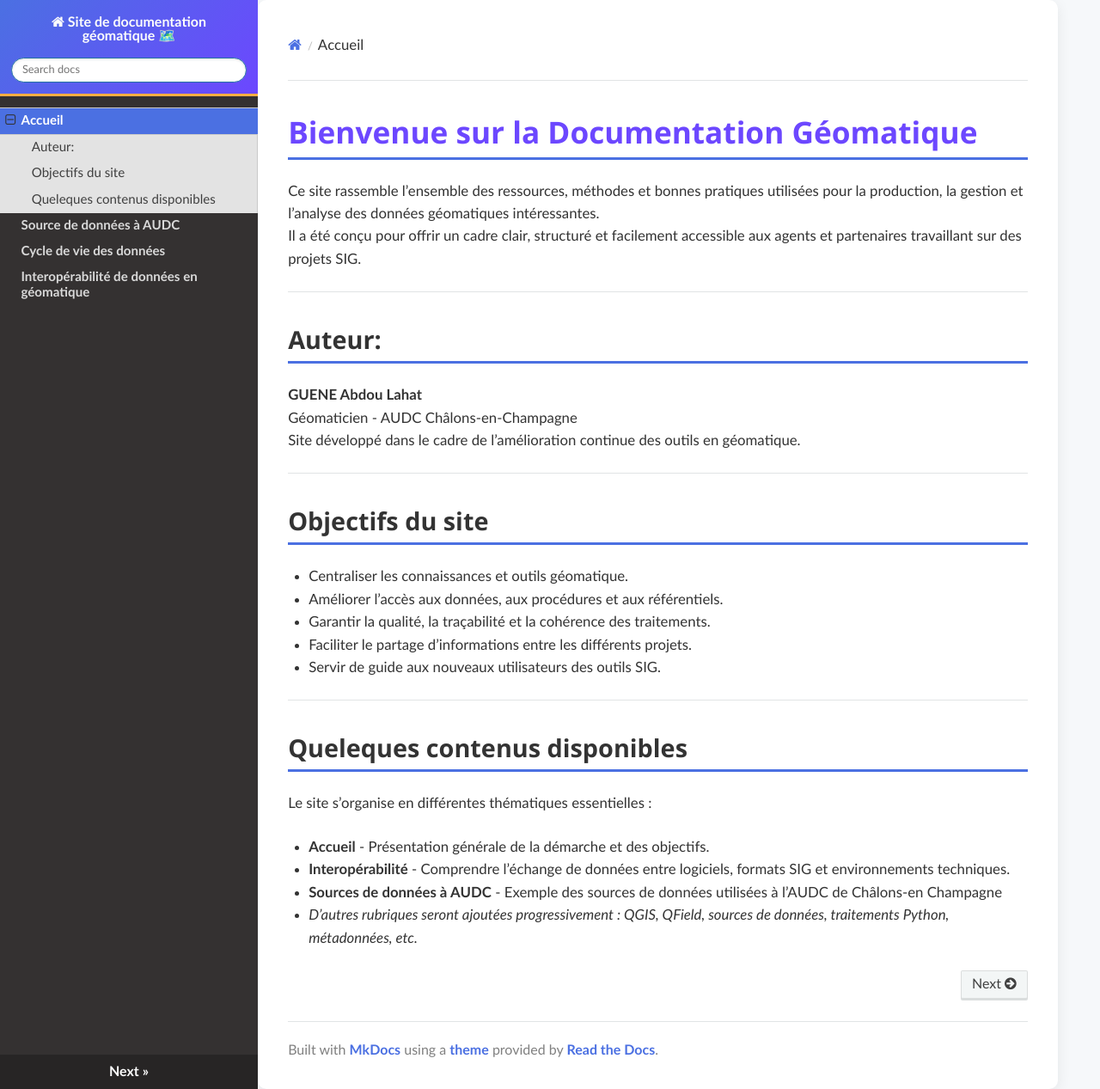
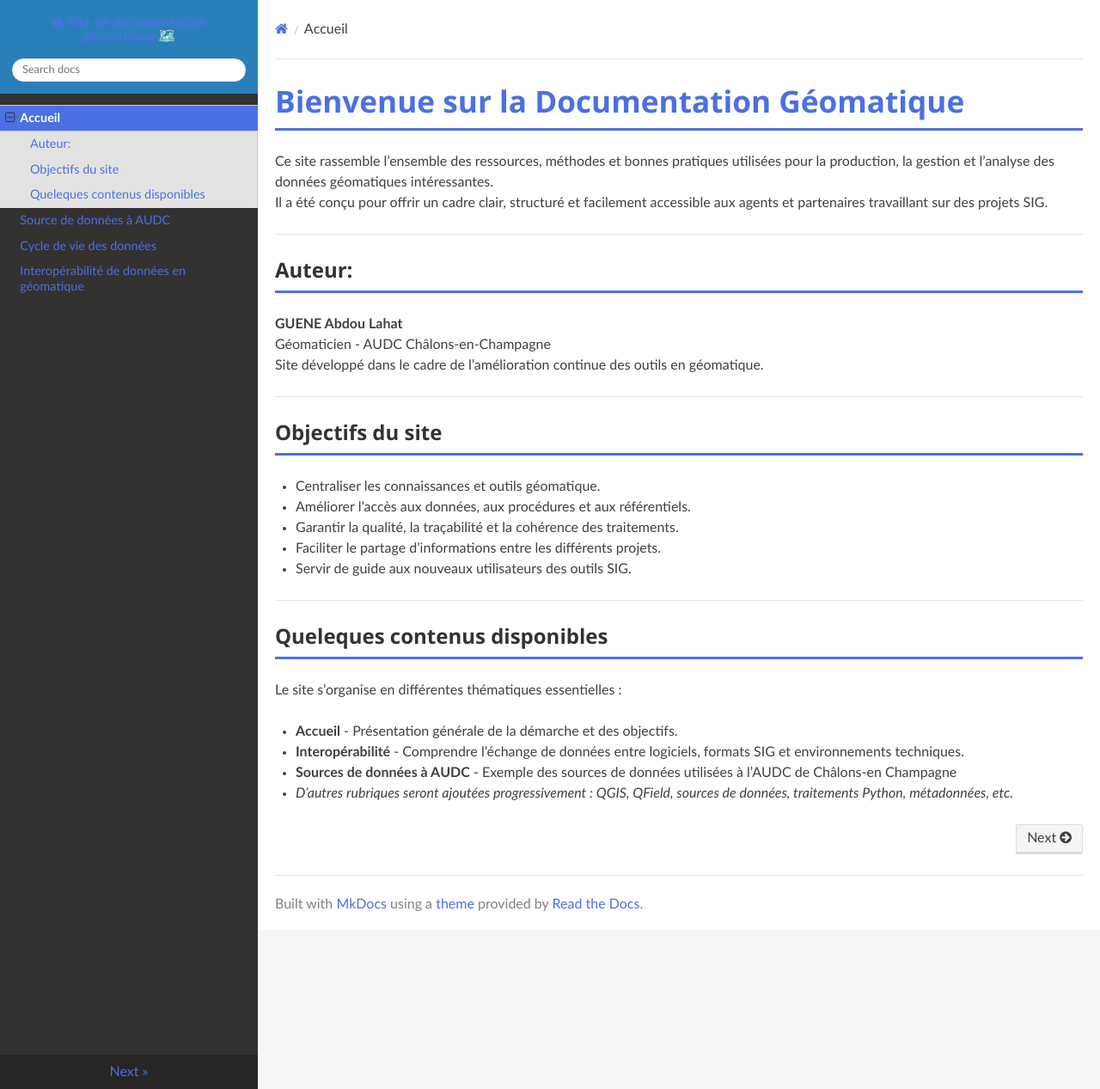
Before and after one commit to abdou123-guene/Site_de_documentation_geomatique, an MkDocs documentation site: the page built from docs/index.md, in a window 1280 px wide and 1267 px high. Shown: the whole window at 86% size. Built offline with MkDocs 1.6.1, drawn with Linux system fonts in a browser that asks for light colours; nearby versions of some CDN libraries.

Commit message:
Update extra.css

```diff
--- a/docs/extra.css
+++ b/docs/extra.css
@@ -1,149 +1,52 @@
-/* ------------------------------------------------------------
-   🌟 1. Mise en page large et fluide
------------------------------------------------------------- */
+/* Largeur du contenu */
 .wy-nav-content {
-    max-width: 1200px !important;
-    width: 95% !important;
-    padding: 2.2rem !important;
-    background: #ffffff;
-    border-radius: 10px;
-    box-shadow: 0 4px 16px rgba(0,0,0,0.08);
-    transition: all 0.3s ease-in-out;
+    max-width: 100% !important;
+    width: 100% !important;
+    padding: 20px !important;
+    background: white !important;
 }
 
+/* Couleur du fond global */
 .wy-nav-content-wrap {
-    background-color: #f6f8fa !important;
+    background: #f5f6f7 !important;
 }
 
-/* Donne un effet “full screen” sur grand écran */
-@media screen and (min-width: 1400px) {
-    .wy-nav-content {
-        max-width: 1500px !important;
-    }
+/* Titres stylisés */
+h1, h2, h3 {
+    font-family: "Segoe UI", Roboto, sans-serif !important;
+    font-weight: 700 !important;
+    color: #333 !important;
+    border-bottom: 3px solid #4B70E2 !important;
+    padding-bottom: 8px !important;
 }
 
-/* ------------------------------------------------------------
-   🌈 2. Palette de couleurs moderne (bleu + violet)
------------------------------------------------------------- */
-:root {
-    --c1: #4B70E2;    /* bleu */
-    --c2: #6C47FF;    /* violet */
-    --c3: #FFAE42;    /* orange accent */
+/* H1 plus visible */
+h1 {
+    color: #4B70E2 !important;
+    font-size: 2.2rem !important;
 }
 
-/* En-tête */
-.wy-side-nav-search {
-    background: linear-gradient(135deg, var(--c1), var(--c2)) !important;
-    border-bottom: 3px solid var(--c3);
-}
-
-/* Lien actif dans le menu */
-.wy-menu-vertical li.current>a {
-    background: var(--c1) !important;
+/* Menu actif */
+.wy-menu-vertical li.current > a {
+    background: #4B70E2 !important;
     color: white !important;
 }
 
-/* Liens au survol */
+/* Survol du menu */
 .wy-menu-vertical a:hover {
-    background: var(--c2) !important;
-    color: #fff !important;
+    background: #6C47FF !important;
+    color: white !important;
 }
 
-/* ------------------------------------------------------------
-   ✨ 3. Titres stylisés
------------------------------------------------------------- */
-h1, h2, h3 {
-    font-family: "Segoe UI", Roboto, sans-serif;
-    font-weight: 700;
-    color: #333;
-    border-bottom: 3px solid var(--c1);
-    padding-bottom: 6px;
-    margin-top: 35px;
+/* Liens */
+a {
+    color: #4B70E2 !important;
+}
+a:hover {
+    color: #6C47FF !important;
 }
 
-h1 {
-    font-size: 2.2rem !important;
-    color: var(--c2);
+/* Animation subtile */
+.wy-nav-content {
+    transition: all 0.3s ease-in-out !important;
 }
-
-h2 {
-    font-size: 1.8rem !important;
-}
-
-h3 {
-    font-size: 1.4rem !important;
-    color: var(--c1);
-}
-
-/* ------------------------------------------------------------
-   📌 4. Boutons et liens améliorés
------------------------------------------------------------- */
-a {
-    color: var(--c1);
-    font-weight: 600;
-}
-
-a:hover {
-    color: var(--c2);
-    text-decoration: underline;
-}
-
-/* ------------------------------------------------------------
-   📘 5. Blocs de contenu modernisés
------------------------------------------------------------- */
-.rst-content .note, .rst-content .warning, .rst-content .attention {
-    border-radius: 8px;
-    padding: 1rem 1.2rem;
-    margin: 1.5rem 0;
-    border-left-width: 8px !important;
-}
-
-.note {
-    border-left-color: var(--c1) !important;
-    background: #eef5ff !important;
-}
-
-.warning {
-    border-left-color: #FFAE42 !important;
-    background: #fff4e4 !important;
-}
-
-/* ------------------------------------------------------------
-   🎬 6. Animation subtile des sections
------------------------------------------------------------- */
-section {
-    animation: fadeIn 0.6s ease-in-out;
-}
-
-@keyframes fadeIn {
-    from { opacity: 0; transform: translateY(10px); }
-    to   { opacity: 1; transform: translateY(0px); }
-}
-
-/* ------------------------------------------------------------
-   🧼 7. Amélioration de la lisibilité du texte
------------------------------------------------------------- */
-p, li {
-    font-size: 1.05rem;
-    line-height: 1.65rem;
-    color: #333;
-}
-
-/* ------------------------------------------------------------
-   🌑 8. Mode sombre (bonus)
------------------------------------------------------------- */
-@media (prefers-color-scheme: dark) {
-    .wy-nav-content {
-        background: #1e1e1e !important;
-        color: #eaeaea !important;
-        box-shadow: none;
-    }
-    .wy-nav-content-wrap {
-        background-color: #0f0f0f !important;
-    }
-    h1, h2, h3 {
-        color: #fff !important;
-        border-bottom-color: var(--c2);
-    }
-    a { color: var(--c3); }
-}
```
